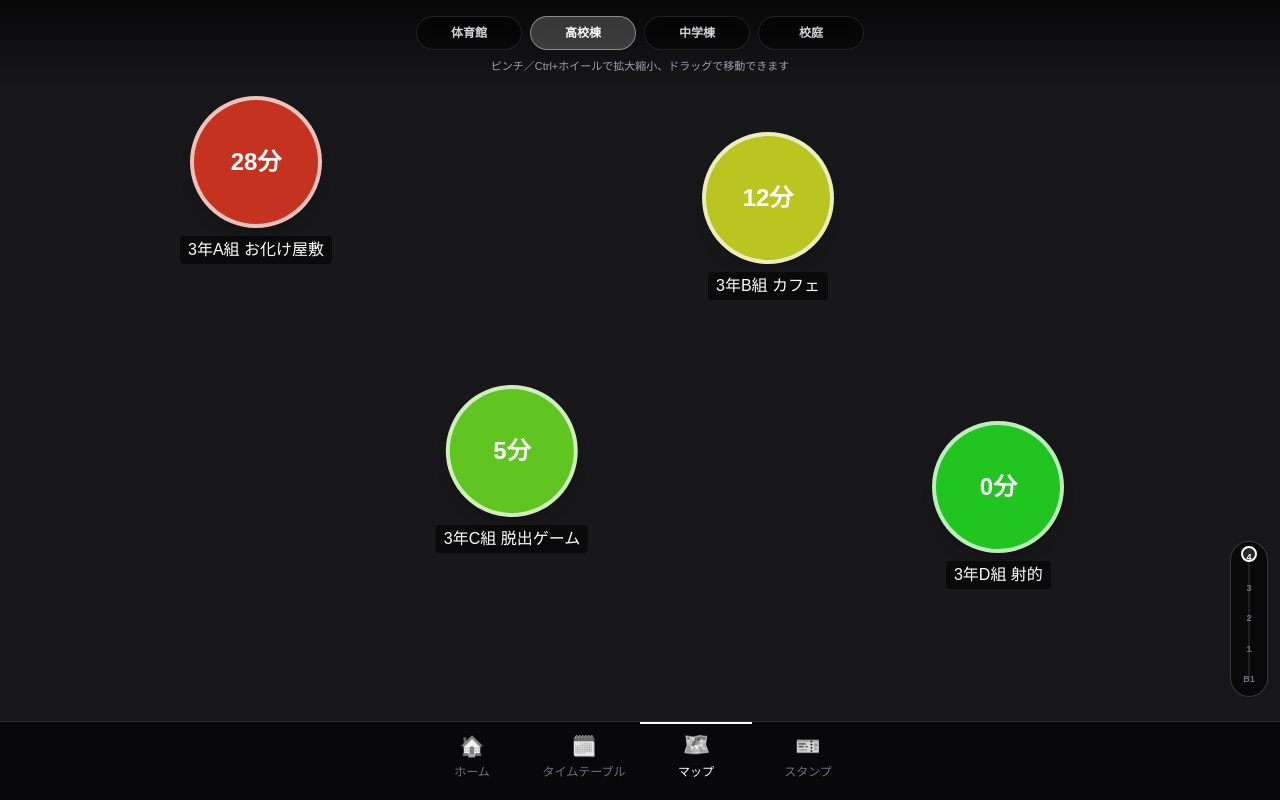
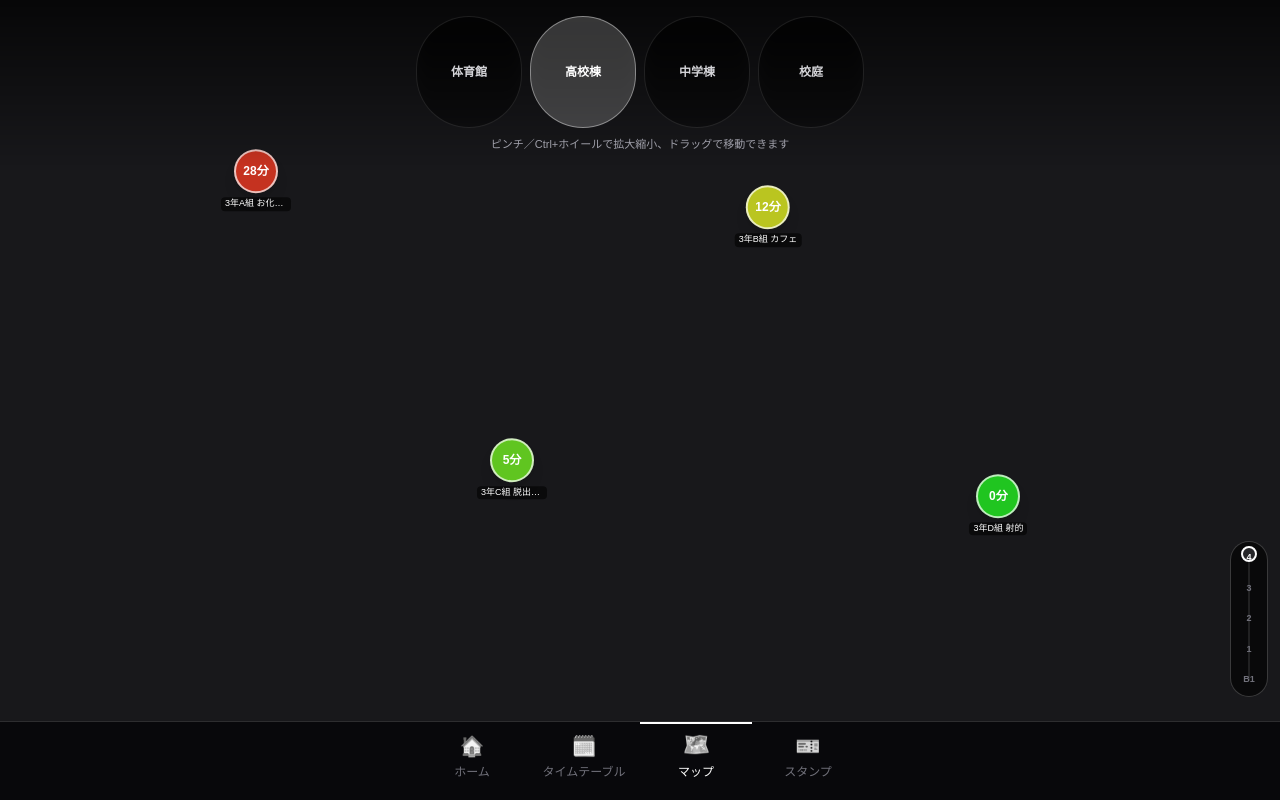
Before and after one commit to k20282061takahashi-droid/uzushio-sai, a Next.js app: page /map in a window 1280 px wide. Both pictures are taken after a click on the button "高校棟". Built offline with nearby package versions, Linux system fonts and the light colour scheme.

Commit message:
Revert booth marker size, enlarge area selector button height instead
Co-Authored-By: Claude Sonnet 5 <noreply@anthropic.com>
Claude-Session: https://claude.ai/code/session_014AfAdvXLfzNsZnLfQHxqdv

```diff
--- a/src/app/(visitor)/map/page.tsx
+++ b/src/app/(visitor)/map/page.tsx
@@ -51,12 +51,12 @@ function MapContent() {
               style={{ left: `${room.x}%`, top: `${room.y}%` }}
             >
               <span
-                className="flex h-[132px] w-[132px] items-center justify-center rounded-full border-4 border-white/70 text-2xl font-bold text-white shadow-lg"
+                className="flex h-11 w-11 items-center justify-center rounded-full border-2 border-white/70 text-xs font-bold text-white shadow-lg"
                 style={{ backgroundColor: waitColor(room.waitMinutes) }}
               >
                 {room.waitMinutes}分
               </span>
-              <span className="mt-2 max-w-[180px] truncate rounded bg-black/60 px-2 py-0.5 text-base text-white">
+              <span className="mt-1 max-w-[70px] truncate rounded bg-black/60 px-1 text-[9px] text-white">
                 {room.name}
               </span>
             </button>
@@ -71,7 +71,7 @@ function MapContent() {
             <button
               key={area.id}
               onClick={() => setActiveArea(area.id)}
-              className={`rounded-full border px-2 py-2 text-xs font-bold backdrop-blur-sm transition-transform active:scale-90 ${
+              className={`flex h-28 items-center justify-center rounded-full border px-2 text-xs font-bold backdrop-blur-sm transition-transform active:scale-90 ${
                 activeArea === area.id
                   ? "border-white/40 bg-white/20 text-white"
                   : "border-white/10 bg-black/30 text-zinc-300"
```
